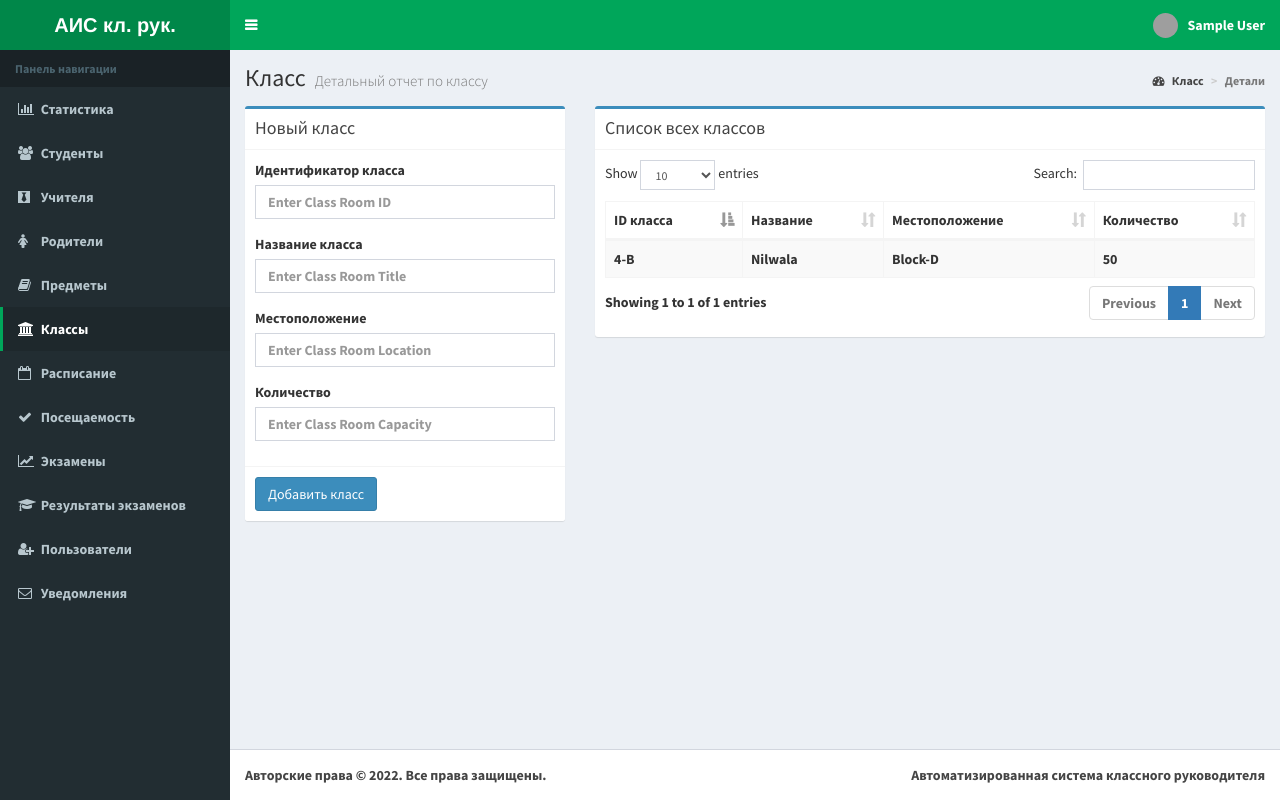
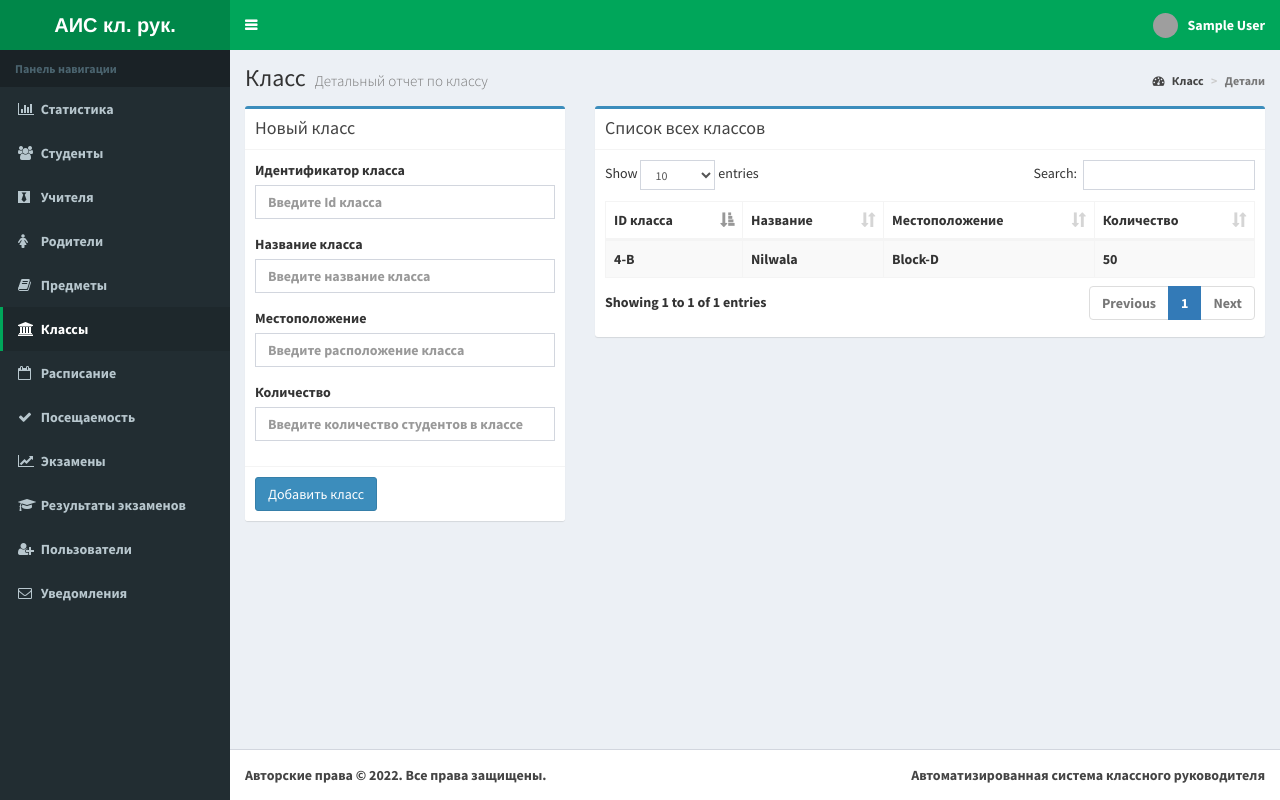
Before and after one commit to Vladimir-monomah/school_manager, a PHP site: page /class.php in a window 1280 px wide. Run offline with PHP 8.4, Linux system fonts and the light colour scheme; the visitor is signed in with stand-in values (Sample User, id 1); data comes from the database, SQL or seed files in the repository; some libraries are stand-ins or nearby versions; grey boxes are pictures that could not be loaded.

Commit message:
отредактированы названия labal на странице классов

```diff
--- a/class.php
+++ b/class.php
@@ -105,22 +105,22 @@ scratch. This page gets rid of all links and provides the needed markup only.
 
                 <div class="form-group">
                   <label for="exampleInputPassword1">Идентификатор класса</label>
-                  <input name="hno" type="text" class="form-control" id="exampleInputPassword1" placeholder="Enter Class Room ID" required>
+                  <input name="hno" type="text" class="form-control" id="exampleInputPassword1" placeholder="Введите Id класса" required>
                 </div>
 
                 <div class="form-group">
                   <label for="exampleInputPassword1">Название класса</label>
-                  <input name="title" type="text" class="form-control" id="exampleInputPassword1" placeholder="Enter Class Room Title" required>
+                  <input name="title" type="text" class="form-control" id="exampleInputPassword1" placeholder="Введите название класса" required>
                 </div>
 
 
                   <div class="form-group">
                   <label for="exampleInputPassword1">Местоположение</label>
-                  <input name="location" type="text" class="form-control" id="exampleInputPassword1" placeholder="Enter Class Room Location" required>
+                  <input name="location" type="text" class="form-control" id="exampleInputPassword1" placeholder="Введите расположение класса" required>
                 </div>
                   <div class="form-group">
                   <label for="exampleInputPassword1">Количество</label>
-                  <input name="capacity" type="text" class="form-control" id="exampleInputPassword1" placeholder="Enter Class Room Capacity" required>
+                  <input name="capacity" type="text" class="form-control" id="exampleInputPassword1" placeholder="Введите количество студентов в классе" required>
                 </div>
 
 
```
